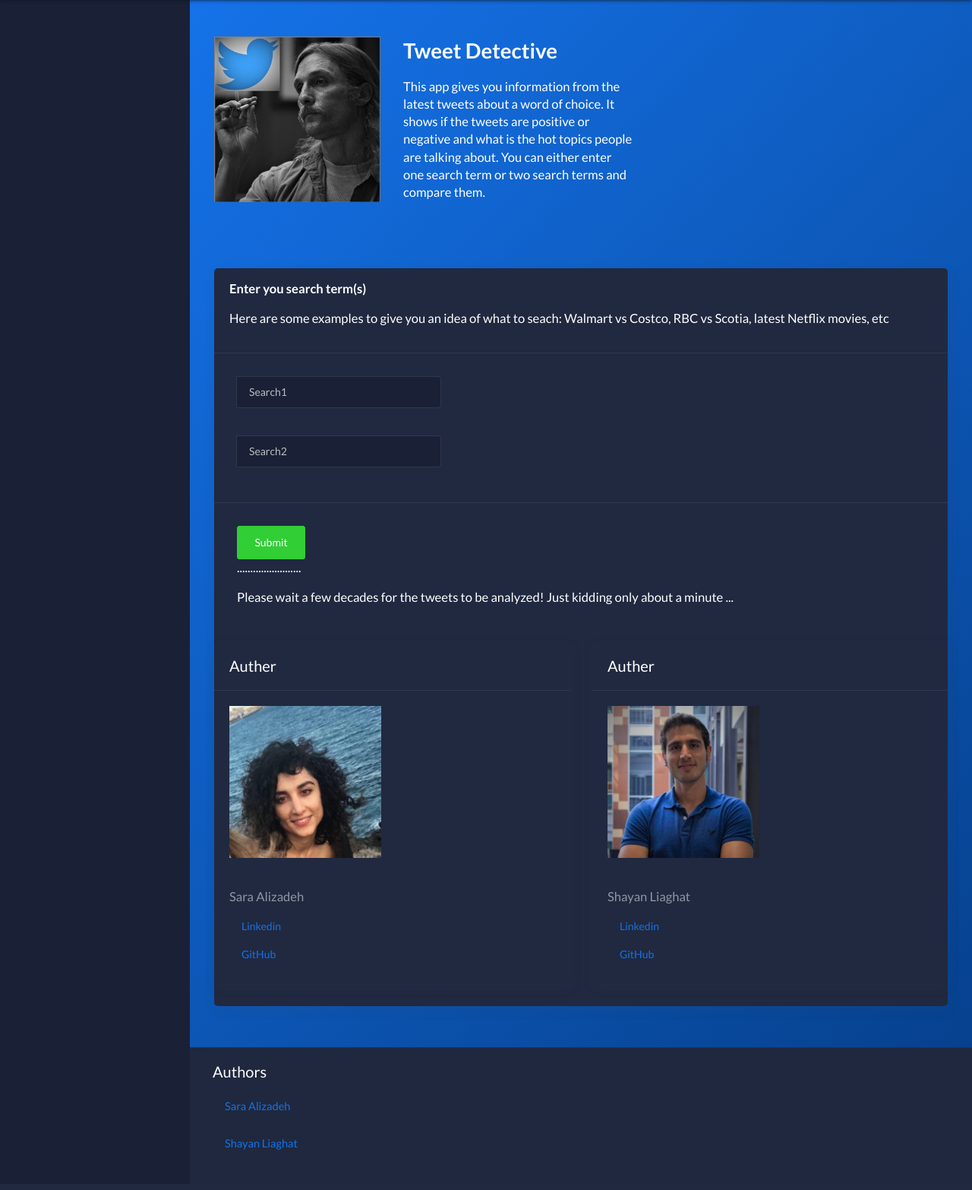
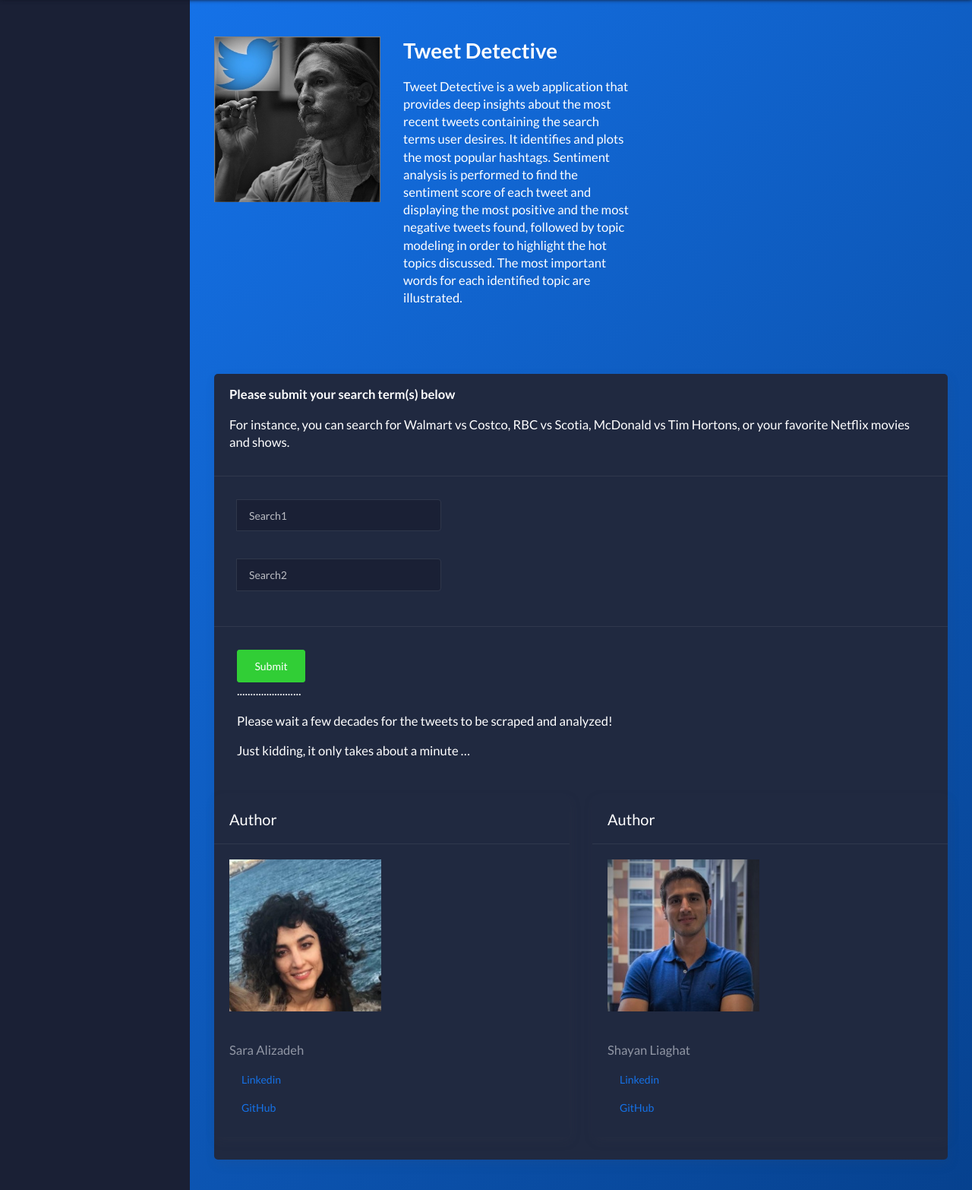
Before and after one commit to 2020ai/Tweet_Detective, a Flask app: page /search in a window 1280 px wide. Shown: the part 62-1628 px from the top of the page at 76% size. Before the commit the page ends 1575 px from the top, so only its background shows below. Run offline with Flask 2, Linux system fonts and the light colour scheme; data comes from the database, SQL or seed files in the repository; some libraries are stand-ins or nearby versions.

Commit message:
revise the login page

```diff
--- a/app/home/TweetDetective.py
+++ b/app/home/TweetDetective.py
@@ -587,8 +587,9 @@ class TweetDetective():
         try:
             self.search_query = ''.join(search_query.split())
             logger.info('search term: {}'.format(self.search_query))
-            tweets_list = self.collect_tweets(
-                search_query=self.search_query, geocode="49.525238,-93.874023,4000km")
+            # tweets_list = self.collect_tweets(
+            #     search_query=self.search_query, geocode="49.525238,-93.874023,4000km")
+            tweets_list = self.collect_tweets(search_query=self.search_query)
             self.tweets_df = self.make_dataframe(
                 tweets_list, self.search_query)
             self.tweets_df['clean_text'] = self.tweets_df['tweet_text'].apply(
--- a/app/home/templates/login.html
+++ b/app/home/templates/login.html
@@ -17,9 +17,11 @@
                     </div>
                     <div class="col-md-4">
                         <h1 class="text-white pb-2 fw-bold"> Tweet Detective</h1>
-                        <h4 class="text-white pb-2">This app gives you information from the latest tweets about a word of choice.
-                            It shows if the tweets are positive or negative and what is the hot topics people are talking about.
-                            You can either enter one search term or two search terms and compare them.
+                        <h4 class="text-white pb-2">Tweet Detective is a web application that provides deep insights about the most recent tweets containing the search
+                        terms user desires. It identifies and plots the most popular hashtags. Sentiment analysis is performed to find the
+                        sentiment score of each tweet and displaying the most positive and the most negative tweets found, followed by topic
+                        modeling in order to highlight the hot topics discussed. The most important words for each identified topic are
+                        illustrated.
                         </h4>
                     </div>
 
@@ -35,9 +37,9 @@
                     <div class="card-header">
                         <div class="card-title">
                             <span>
-                                <h4 class="text-white pb-2 fw-bold" >Enter you search term(s)</h4>
-                                <h4 class="text-white pb-2">Here are some examples to give you an idea of what to seach:
-                                    Walmart vs Costco, RBC vs Scotia, latest Netflix movies, etc</h4>
+                                <h4 class="text-white pb-2 fw-bold" >Please submit your search term(s) below</h4>
+                                <h4 class="text-white pb-2">For instance, you can search for Walmart vs Costco, RBC vs Scotia,
+                                    McDonald vs Tim Hortons, or your favorite Netflix movies and shows.</h4>
                             </span>
                         </div>
                     </div>
@@ -68,9 +70,9 @@
                         <div class="card-action">
                             <button type="submit" class="btn btn-success">Submit</button>
                             <h4 class="text-white pb-2"> ........................</h4>
-                            <h4 class="text-white pb-2">Please wait a few decades for the tweets to be analyzed! Just kidding only about a minute ...</h4>
-                            <!-- &nbsp; &nbsp;
-                            <span>Not a member?</span> Please <a href="/register.html" >Register</a> -->
+                            <h4 class="text-white pb-2">Please wait a few decades for the tweets to be scraped and analyzed!
+                            </h4>
+                            <h4 class="text-white pb-2">Just kidding, it only takes about a minute …</h4>
                         </div>
 
                     </form>
@@ -79,7 +81,7 @@
                             <div class="card">
                                 <div class="card-header">
                                     <div class="card-head-row">
-                                        <div class="card-title">Auther</div>
+                                        <div class="card-title">Author</div>
                                         <div class="card-tools">
                                         </div>
                                     </div>
@@ -104,7 +106,7 @@
                             <div class="card">
                                 <div class="card-header">
                                     <div class="card-head-row">
-                                        <div class="card-title"> Auther</div>
+                                        <div class="card-title"> Author</div>
                                         <div class="card-tools">
                                         </div>
                                     </div>
```
